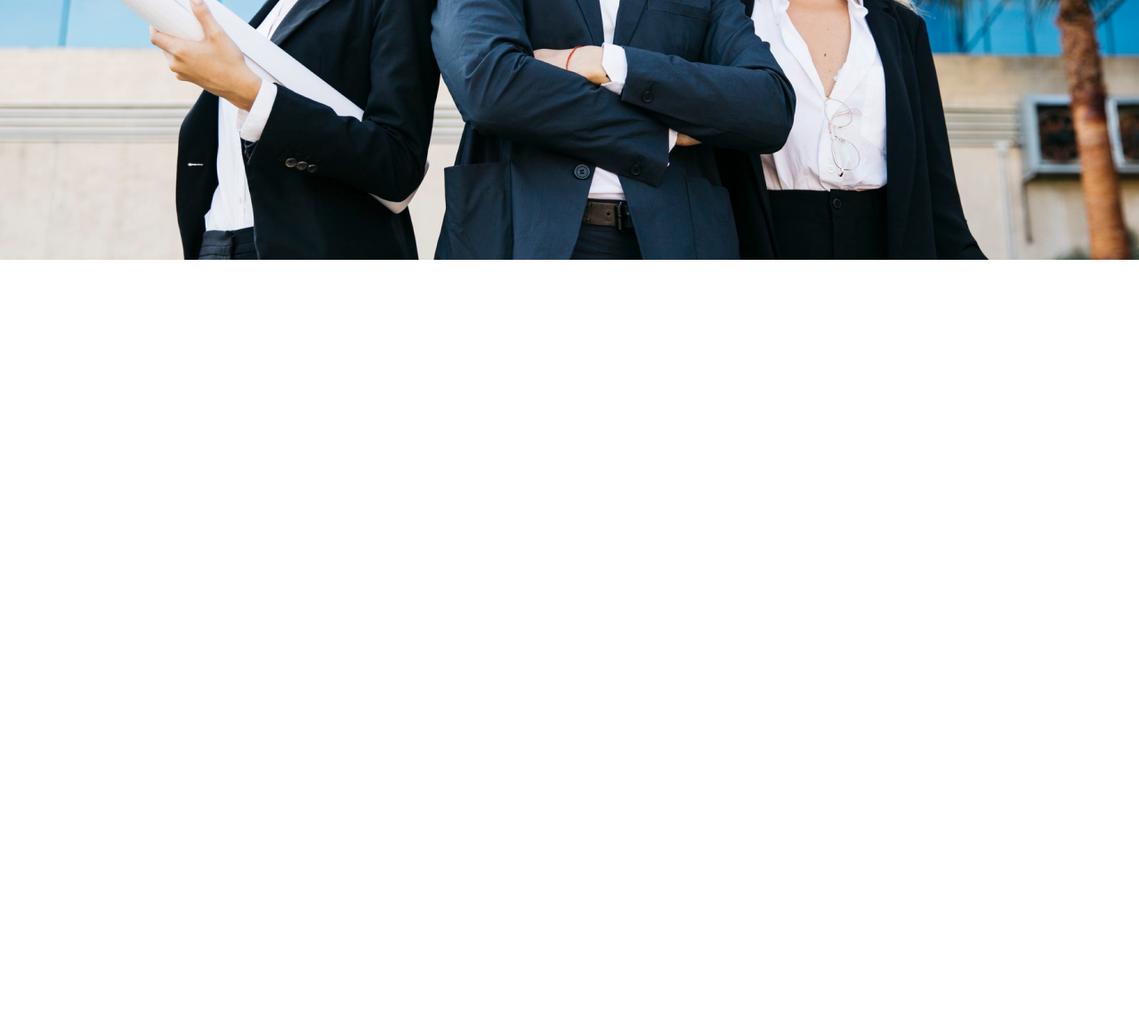
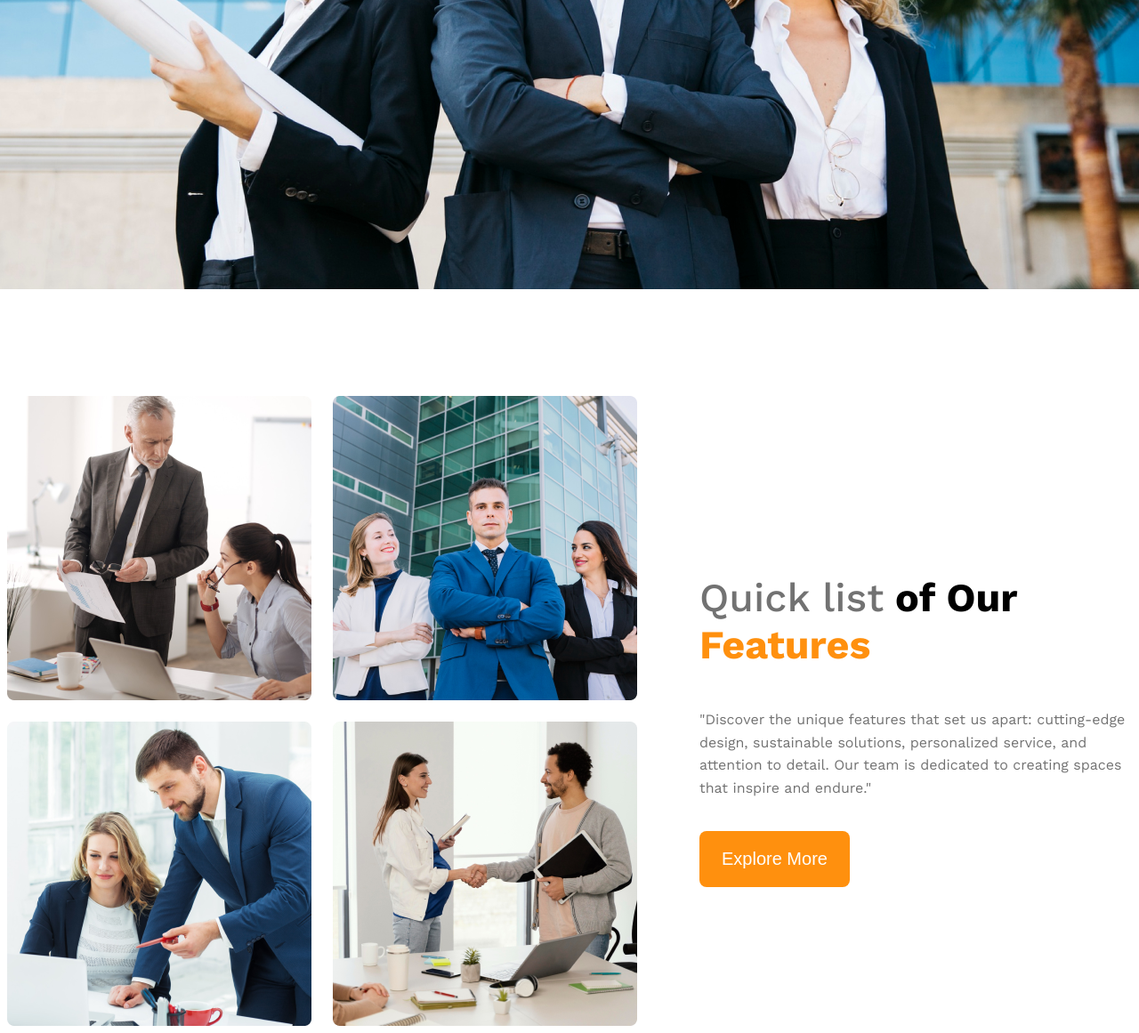
Before and after one commit to sajibanoy/G3-Architect-website, a plain HTML site: page index.html in a window 1280 px wide. Shown: the part 974-2135 px from the top of the page at 89% size. Before the commit the page ends 1274 px from the top, so only its background shows below. Drawn offline with nearby package versions, Linux system fonts and the light colour scheme.

Commit message:
added the teams features container section

```diff
--- a/Style/styles.css
+++ b/Style/styles.css
@@ -7,6 +7,10 @@
     font-style: normal;
   }
 /* Shared Styles   */
+  main > section{
+    max-width: 1440px;
+    margin: 0 auto;
+  }
   .display-flex{
     display: flex;
   }
@@ -19,6 +23,9 @@
   .dark-03{
     color: #727272;
   }
+  .text-primary{
+    color: rgb(255, 144, 14);
+  }
   .bg-light{
     background-color: rgba(255, 144, 14, 0.1);
   }
@@ -30,6 +37,10 @@
     font-size: 1.25rem;
     color: rgb(255, 255, 255);
     padding: 20px 25px;
+    margin-top: 20px;
+  }
+  main > section{
+    margin-top: 120px;
   }
 
 /* Header Styles */
@@ -67,18 +78,68 @@
     font-weight: 700;
     font-size: 4rem;
   }
+  .banner-description{
+    line-height: 1.6;
+  }
  .banner-img{
     display: flex;
     justify-content: center;
     width: 100%;
   }
+  /* teams-features-container styles */
+  .teams-features-container{
+    align-items: center;
+  }
+  .image-container{
+    display: grid;
+    grid-template-columns: repeat(2, 1fr);
+    gap: 24px;
+  }
+  .feature-container{
+    margin-left: 70px;
+    max-width: 535px;
+  }
+  .feature-title{
+    font-size: 2.8rem;
+    font-weight: 700;
+  }
+  .feature-description{
+    line-height: 1.6;
+  }
+  #Quick-list{
+    font-weight: 500;
+  }
+
+
+  /* Media Query for small device */
   @media screen and (max-width: 576px) {
     .nav-links,
     .banner-img,
-    .navbar {
+    .navbar,
+    .teams-features-container {
       flex-direction: column;
     }
     .nav-links{
       gap: 20px;
     }
+    .image-container{
+      grid-template-columns: repeat(1, 1fr);
+    }
+    .feature-container{
+      margin-left: 20px;
+    }
   }
+
+/* Media Query for medium device */
+  @media screen and (min-width: 576px) and (max-width:992px) {
+    .nav-links,
+    .banner-img,
+    .navbar,
+    .teams-features-container {
+      flex-direction: column;
+    }
+    .nav-links{
+      gap: 20px;
+    }
+
+  }
--- a/index.html
+++ b/index.html
@@ -32,6 +32,28 @@
             </div>
         </div>
     </header>
+    <main>
+        <section class="teams-features-container display-flex">
+            <div class="image-container">
+                <img src="images/team1.png" alt="Boss Gives Instruction To His Junior">
+                <img src="images/team2.png" alt="">
+                <img src="images/team3.png" alt="">
+                <img src="images/team4.png" alt="">
+            </div>
+            <div class="feature-container">
+                <h3 class="feature-title"><span id="Quick-list" class="dark-03">Quick list</span> <span>of
+                        Our</span> <span class="text-primary">Features</span></h3>
+                <p class="feature-description dark-03">"Discover the unique features that set us apart: cutting-edge
+                    design,
+                    sustainable solutions, personalized service, and attention to detail. Our team is dedicated to
+                    creating spaces that inspire and endure."</p>
+                <button class="btn-primary">Explore More</button>
+            </div>
+        </section>
+    </main>
+    <footer>
+
+    </footer>
 </body>
 
 </html>
```
